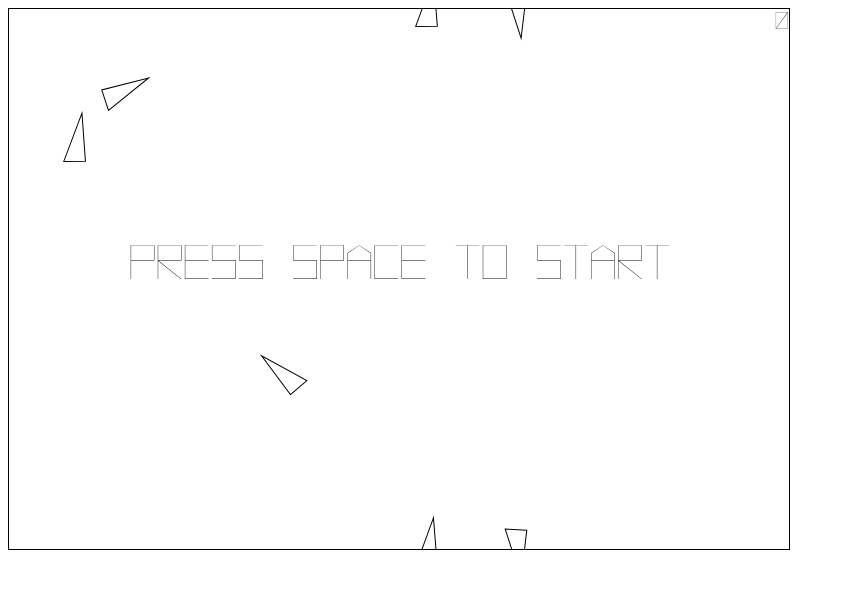
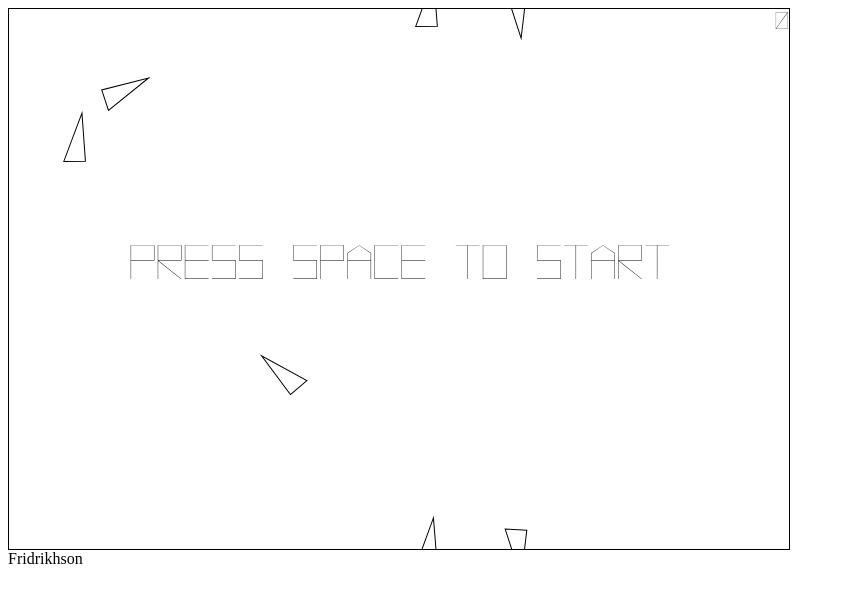
Before and after one commit to TheSubliminal/asu_git_7224, a plain HTML site: page index.html in a window 1280 px wide. Shown: the whole page, without its empty margins (0-845 px from the left). Drawn offline with Linux system fonts and the light colour scheme.

Commit message:
Added surname to the footer of the index.html

```diff
--- a/index.html
+++ b/index.html
@@ -28,4 +28,7 @@
       </div>
     </div>
   </body>
+  <footer>
+    Fridrikhson
+  </footer>
 </html>
```
